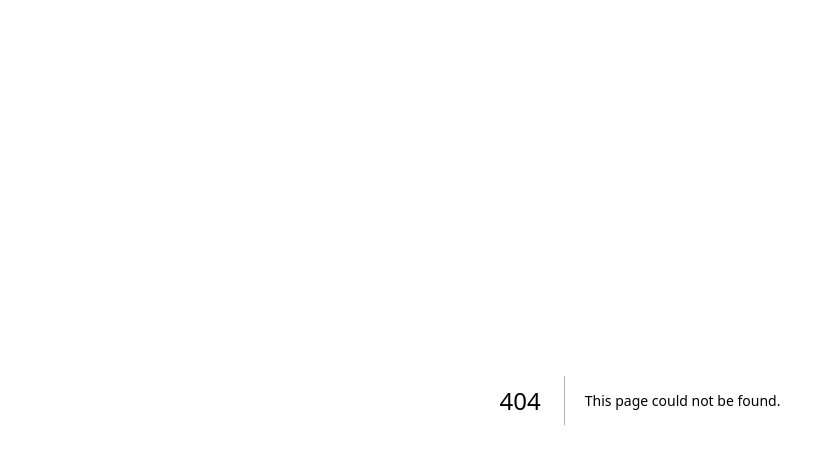
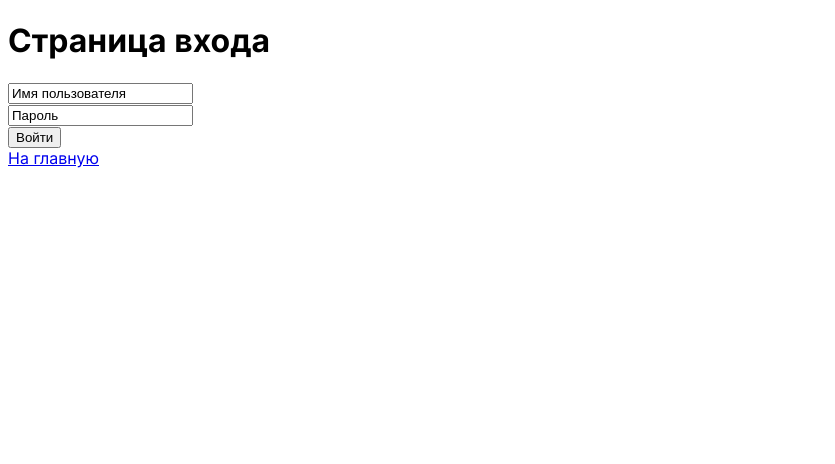
Before and after one commit to mialkin/dictionary-ui, a Next.js app: page /login in a window 1280 px wide. Before the commit this address had no page. Shown: the top 464 px of the page, without its empty margins (0-835 px from the left). Built offline with nearby package versions, Linux system fonts and the light colour scheme.

Commit message:
Add session check

```diff
--- /dev/null
+++ b/src/app/login/page.tsx
@@ -0,0 +1,20 @@
+import Link from "next/link";
+
+export default function Login() {
+    return (
+        <div>
+            <h1>Страница входа</h1>
+            <div>
+                <input defaultValue='Имя пользователя'></input>
+            </div>
+            <div>
+                <input defaultValue='Пароль'></input>
+            </div>
+            <div>
+                <button>Войти</button>
+            </div>
+
+            <Link href="/">На главную</Link>
+        </div>
+    );
+}
```
Also changed, not shown: src/app/page.tsx (+15 -3 lines), src/middleware.ts (+18 -9 lines).
